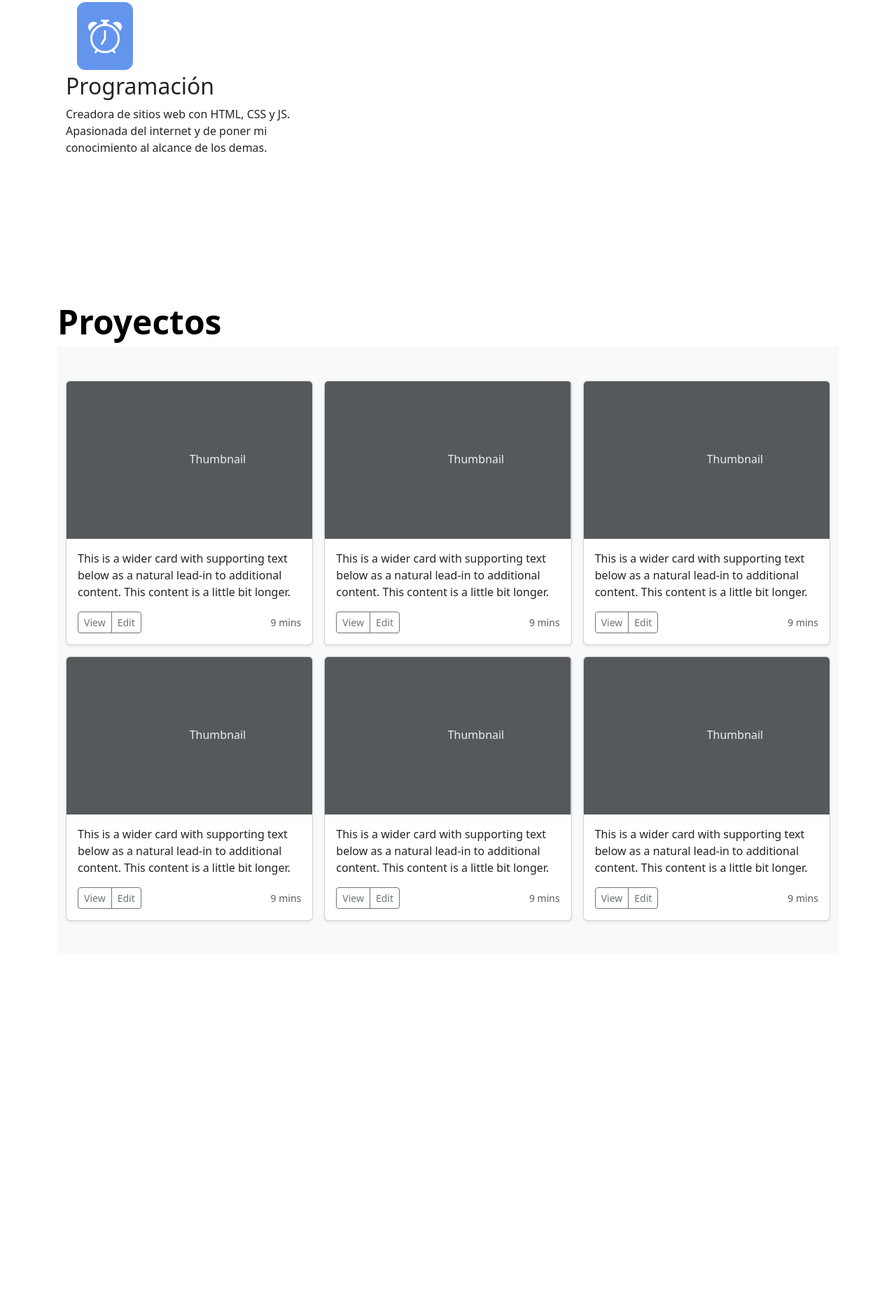
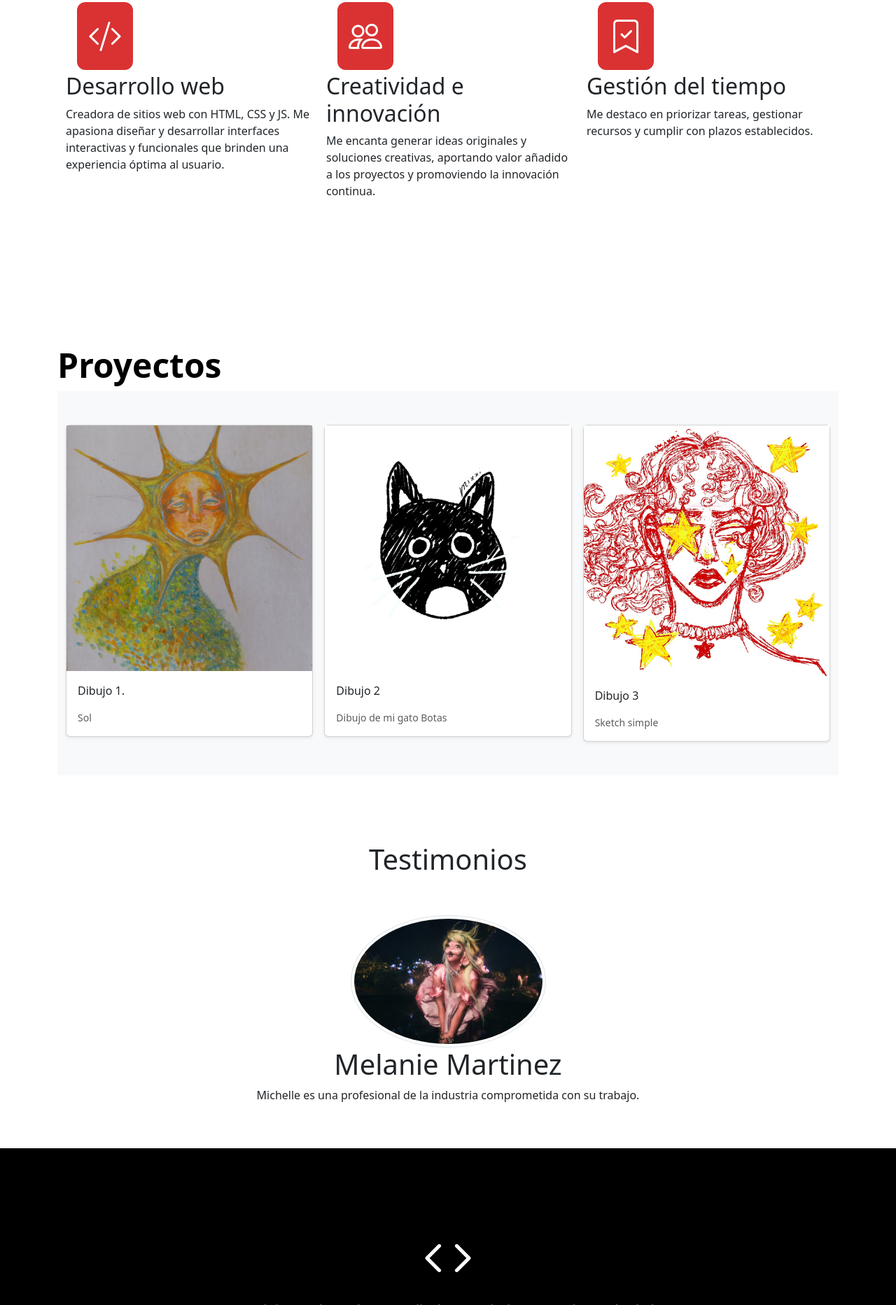
Before and after one commit to mixxely/Portafolio-Web-Tecnolochicas, a plain HTML site: page index.html in a window 1280 px wide. Shown: the part 935-2800 px from the top of the page at 70% size. Before the commit the page ends 2395 px from the top, so only its background shows below. Drawn offline with nearby package versions, Linux system fonts and the light colour scheme.

Commit message:
Add files via upload

```diff
--- a/index.html
+++ b/index.html
@@ -28,16 +28,16 @@
             <a class="nav-link active " aria-current="page" href="#yo">Yo</a>
           </li>
           <li class="nav-item">
-            <a class="nav-link" href="#">Habilidades</a>
+            <a class="nav-link" href="#habilidades">Habilidades</a>
           </li>
           <li class="nav-item">
             <a class="nav-link" href="#proyectos">Proyectos</a>
           </li>
           <li class="nav-item">
-            <a class="nav-link" href="#">Testimonios</a>
+            <a class="nav-link" href="#testimonios">Testimonios</a>
           </li>
           <li class="nav-item">
-            <a class="nav-link" href="#">Contacto</a>
+            <a class="nav-link" href="#contacto">Contacto</a>
           </li>
         </ul>
       </div>
@@ -47,13 +47,15 @@
   <header id="yo" class="container-fluid d-flex align-items-center">
     <div class="container py-5 my-5">
       <h1 class="display-5 fw-bold">Hola, soy</h1>
-      <h1 class="display-5 fw-bold">Michelle Mercado</h1>
+      <h1 id="app" class="display-5 fw-bold">Michelle Mercado</h1>
 
       <div class="col-lg-6">
-        <p class="lead mb-4">Una desarrolladora frontend junior, amante de los gatos y el dibujo desde siempre.</p>
+        <p class="lead mb-4">Desarrolladora Frontend Junior.
+          Amante de las series, películas, el dibujo y los gatos."
+        </p>
         <div class="d-grid gap-2 d-sm-flex">
           <button type="button" class="btn btn-outline-danger btn-lg px-4 gap-3">Contáctame</button>
-          <a class="px-3 py-2" href="mailto:malinalibb98@gmail.com">mmercado704@gmail.com</a>
+          <a class="px-3 py-2" href="mailto:Michellebb98@gmail.com">Mmercado704@gmail.com</a>
         </div>
       </div>
     </div>
@@ -61,26 +63,53 @@
 
 
   <main>
+    <!-- Habilidades -->
 
-    <section class="container px-4 py-5" id="habilidades">
+    <section id="habilidades" class="container px-4 py-5" >
 
       <h2 class="pb-2 border-bottom">Habilidades</h2>
 
       <div class="row g-4 py-5 row-cols-1 row-cols-lg-3">
         <div class="feature col">
           <div class="feature-icon">
-            <i class="bi bi-alarm icono"></i>
+            <i class="bi bi-code-slash icono"></i>
           </div>
 
-          <h2 class="subtitulo-habilidades">Programación</h2>
+          <h2 class="subtitulo-habilidades">Desarrollo web</h2>
 
-          <p>Creadora de sitios web con HTML, CSS y JS. Apasionada del internet y de poner mi conocimiento al alcance de
-            los demas.</p>
+          <p>Creadora de sitios web con HTML, CSS y JS. Me apasiona diseñar y
+             desarrollar interfaces interactivas y funcionales que brinden una experiencia óptima al usuario.</p>
+
+        </div>
+
+        <div class="feature col">
+          <div class="feature-icon">
+            <i class="bi bi-people icono"></i>
+          </div>
+
+          <h2 class="subtitulo-habilidades">Creatividad e innovación</h2>
+
+          <p>Me encanta generar ideas originales y soluciones creativas,
+            aportando valor añadido a los proyectos y promoviendo la innovación continua.</p>
+        </div>
+
+
+
+        <div class="feature col">
+          <div class="feature-icon">
+            <i class="bi bi-bookmark-check icono"></i>
+          </div>
+
+          <h2 class="subtitulo-habilidades">Gestión del tiempo</h2>
+
+          <p>Me destaco en priorizar tareas, gestionar recursos y cumplir con plazos establecidos.</p>
         </div>
 
       </div>
 
     </section>
+
+    <!-- Proyectos -->
 
     <section id="proyectos" class="container-fluid d-flex align-items-center">
       <div class="container py-5 my-5">
@@ -89,139 +118,82 @@
           <div class="album py-5 bg-body-tertiary">
             <div class="container">
               <div class="row row-cols-1 row-cols-sm-2 row-cols-md-3 g-3">
+
+
+
+
+
+
+
+
+
+
+
+
+
+
                 <div class="col">
                   <div class="card shadow-sm">
-                    <svg class="bd-placeholder-img card-img-top" width="100%" height="225"
-                      xmlns="http://www.w3.org/2000/svg" role="img" aria-label="Placeholder: Thumbnail"
-                      preserveAspectRatio="xMidYMid slice" focusable="false">
-                      <title>Placeholder</title>
-                      <rect width="100%" height="100%" fill="#55595c"></rect><text x="50%" y="50%" fill="#eceeef"
-                        dy=".3em">Thumbnail</text>
-                    </svg>
+
+                    <img src="assets/sol.jpg" alt="Dibujo">
+
                     <div class="card-body">
-                      <p class="card-text">This is a wider card with supporting text below as a natural lead-in to
-                        additional content. This content is a little bit longer.</p>
+                      <p class="card-text">Dibujo 1.</p>
                       <div class="d-flex justify-content-between align-items-center">
-                        <div class="btn-group">
-                          <button type="button" class="btn btn-sm btn-outline-secondary">View</button>
-                          <button type="button" class="btn btn-sm btn-outline-secondary">Edit</button>
-                        </div>
-                        <small class="text-body-secondary">9 mins</small>
+                        <small class="text-body-secondary">Sol</small>
                       </div>
                     </div>
-                  </div>
-                </div>
-                <div class="col">
-                  <div class="card shadow-sm">
-                    <svg class="bd-placeholder-img card-img-top" width="100%" height="225"
-                      xmlns="http://www.w3.org/2000/svg" role="img" aria-label="Placeholder: Thumbnail"
-                      preserveAspectRatio="xMidYMid slice" focusable="false">
-                      <title>Placeholder</title>
-                      <rect width="100%" height="100%" fill="#55595c"></rect><text x="50%" y="50%" fill="#eceeef"
-                        dy=".3em">Thumbnail</text>
-                    </svg>
-                    <div class="card-body">
-                      <p class="card-text">This is a wider card with supporting text below as a natural lead-in to
-                        additional content. This content is a little bit longer.</p>
-                      <div class="d-flex justify-content-between align-items-center">
-                        <div class="btn-group">
-                          <button type="button" class="btn btn-sm btn-outline-secondary">View</button>
-                          <button type="button" class="btn btn-sm btn-outline-secondary">Edit</button>
-                        </div>
-                        <small class="text-body-secondary">9 mins</small>
-                      </div>
-                    </div>
-                  </div>
-                </div>
-                <div class="col">
-                  <div class="card shadow-sm">
-                    <svg class="bd-placeholder-img card-img-top" width="100%" height="225"
-                      xmlns="http://www.w3.org/2000/svg" role="img" aria-label="Placeholder: Thumbnail"
-                      preserveAspectRatio="xMidYMid slice" focusable="false">
-                      <title>Placeholder</title>
-                      <rect width="100%" height="100%" fill="#55595c"></rect><text x="50%" y="50%" fill="#eceeef"
-                        dy=".3em">Thumbnail</text>
-                    </svg>
-                    <div class="card-body">
-                      <p class="card-text">This is a wider card with supporting text below as a natural lead-in to
-                        additional content. This content is a little bit longer.</p>
-                      <div class="d-flex justify-content-between align-items-center">
-                        <div class="btn-group">
-                          <button type="button" class="btn btn-sm btn-outline-secondary">View</button>
-                          <button type="button" class="btn btn-sm btn-outline-secondary">Edit</button>
-                        </div>
-                        <small class="text-body-secondary">9 mins</small>
-                      </div>
-                    </div>
+
+
                   </div>
                 </div>
 
+
+
+
+
+
+
                 <div class="col">
                   <div class="card shadow-sm">
-                    <svg class="bd-placeholder-img card-img-top" width="100%" height="225"
-                      xmlns="http://www.w3.org/2000/svg" role="img" aria-label="Placeholder: Thumbnail"
-                      preserveAspectRatio="xMidYMid slice" focusable="false">
-                      <title>Placeholder</title>
-                      <rect width="100%" height="100%" fill="#55595c"></rect><text x="50%" y="50%" fill="#eceeef"
-                        dy=".3em">Thumbnail</text>
-                    </svg>
+
+                    <img src="assets/botas.jpg" alt="botas">
+
                     <div class="card-body">
-                      <p class="card-text">This is a wider card with supporting text below as a natural lead-in to
-                        additional content. This content is a little bit longer.</p>
+                      <p class="card-text">Dibujo 2</p>
                       <div class="d-flex justify-content-between align-items-center">
-                        <div class="btn-group">
-                          <button type="button" class="btn btn-sm btn-outline-secondary">View</button>
-                          <button type="button" class="btn btn-sm btn-outline-secondary">Edit</button>
-                        </div>
-                        <small class="text-body-secondary">9 mins</small>
+                        <small class="text-body-secondary">Dibujo de mi gato Botas</small>
                       </div>
                     </div>
+
+
                   </div>
                 </div>
+
+
+
                 <div class="col">
                   <div class="card shadow-sm">
-                    <svg class="bd-placeholder-img card-img-top" width="100%" height="225"
-                      xmlns="http://www.w3.org/2000/svg" role="img" aria-label="Placeholder: Thumbnail"
-                      preserveAspectRatio="xMidYMid slice" focusable="false">
-                      <title>Placeholder</title>
-                      <rect width="100%" height="100%" fill="#55595c"></rect><text x="50%" y="50%" fill="#eceeef"
-                        dy=".3em">Thumbnail</text>
-                    </svg>
+
+                    <img src="assets/rojo.jpg" alt="Sketch">
+
                     <div class="card-body">
-                      <p class="card-text">This is a wider card with supporting text below as a natural lead-in to
-                        additional content. This content is a little bit longer.</p>
+                      <p class="card-text">Dibujo 3</p>
                       <div class="d-flex justify-content-between align-items-center">
-                        <div class="btn-group">
-                          <button type="button" class="btn btn-sm btn-outline-secondary">View</button>
-                          <button type="button" class="btn btn-sm btn-outline-secondary">Edit</button>
-                        </div>
-                        <small class="text-body-secondary">9 mins</small>
+                        <small class="text-body-secondary">Sketch simple</small>
                       </div>
                     </div>
+
+
                   </div>
                 </div>
-                <div class="col">
-                  <div class="card shadow-sm">
-                    <svg class="bd-placeholder-img card-img-top" width="100%" height="225"
-                      xmlns="http://www.w3.org/2000/svg" role="img" aria-label="Placeholder: Thumbnail"
-                      preserveAspectRatio="xMidYMid slice" focusable="false">
-                      <title>Placeholder</title>
-                      <rect width="100%" height="100%" fill="#55595c"></rect><text x="50%" y="50%" fill="#eceeef"
-                        dy=".3em">Thumbnail</text>
-                    </svg>
-                    <div class="card-body">
-                      <p class="card-text">This is a wider card with supporting text below as a natural lead-in to
-                        additional content. This content is a little bit longer.</p>
-                      <div class="d-flex justify-content-between align-items-center">
-                        <div class="btn-group">
-                          <button type="button" class="btn btn-sm btn-outline-secondary">View</button>
-                          <button type="button" class="btn btn-sm btn-outline-secondary">Edit</button>
-                        </div>
-                        <small class="text-body-secondary">9 mins</small>
-                      </div>
-                    </div>
-                  </div>
-                </div>
+
+
+
+
+
+
+
 
               </div>
             </div>
@@ -230,19 +202,98 @@
       </div>
     </section>
 
-    <!-- Testimonios -->
+   <!-- Testimonios -->
 
-    <!-- Contactos -->
+   <section id="testimonios" class="container pb-5">
+    <h1 class="text-center pb-5">Testimonios</h1>
+    <div id="carouselExample" class="carousel slide">
+      <div class="carousel-inner">
 
-  </main>
+        <div class="carousel-item text-center active">
+          <img src="assets/melanie.jpg" class="img-thumbnail w-25 rounded-circle" alt="melanie">
+          <h1>Melanie Martinez</h1>
+          <p>Michelle es una profesional de la industria comprometida con su trabajo.</p>
+        </div>
+
+        <div class="carousel-item text-center">
+          <img src="assets/jhope.jpeg" class="img-thumbnail w-25 rounded-circle" alt="jhope">
+          <h1>Jhope</h1>
+          <p>Michelle es una profesional de la industria comprometida con su trabajo.</p>
+        </div>
+
+        <div class="carousel-item text-center">
+          <img src="assets/kendrick.jpg" class="img-thumbnail w-25 rounded-circle" alt="kendrick">
+          <h1>Kendrick</h1>
+          <p>Michelle es una profesional de la industria comprometida con su trabajo.</p>
+        </div>
 
 
-  <footer>
+ </div>
 
-  </footer>
-  <script src="https://cdn.jsdelivr.net/npm/bootstrap@5.3.3/dist/js/bootstrap.bundle.min.js"
-    integrity="sha384-YvpcrYf0tY3lHB60NNkmXc5s9fDVZLESaAA55NDzOxhy9GkcIdslK1eN7N6jIeHz"
-    crossorigin="anonymous"></script>
+
+
+ <button class="carousel-control-prev" type="button" data-bs-target="#carouselExample" data-bs-slide="prev">
+  <span class="carousel-control-prev-icon" aria-hidden="true"></span>
+  <span class="visually-hidden">Previous</span>
+</button>
+<button class="carousel-control-next" type="button" data-bs-target="#carouselExample" data-bs-slide="next">
+  <span class="carousel-control-next-icon" aria-hidden="true"></span>
+  <span class="visually-hidden">Next</span>
+</button>
+
+
+
+    </div>
+  </div>
+  </section>
+</main>
+
+  <!-- Contactos -->
+<footer id="contacto">
+  <div class="bg-black text-secondary px-4 py-5 text-center">
+    <div class="py-5">
+
+      <i id="icono-footer" class="bi bi-code"></i>
+
+      <div class="col-lg-6 mx-auto">
+        <p class="fs-5 mb-4">Un viaje continuo de aprendizaje y crecimiento en el mundo de la tecnología.</p>
+
+        <div class="d-grid gap-2 d-sm-flex justify-content-sm-center">
+          <a href="https://github.com/mixxely" target="_blank" rel="noopener noreferrer">
+            <i class="bi bi-github icono-contacto"></i>
+          </a>
+          <a href="https://www.linkedin.com/in/michelle-mercado-015059308/" target="_blank" rel="noopener noreferrer">
+            <i class="bi bi-linkedin icono-contacto"></i>
+          </a>
+          <a href="https://www.instagram.com/michidope?igsh=YnN0anAwcHZ0cmJh" target="_blank" rel="noopener noreferrer">
+            <i class="bi bi-instagram icono-contacto"></i>
+          </a>
+          <a href="https://x.com/Michellemb18?t=ALL0V4lSyAtd861ATRpgRg&s=08" target="_blank" rel="noopener noreferrer">
+            <i class="bi bi-twitter-x icono-contacto"></i>
+          </a>
+          <a href="mailto:mmercado704@gmail.com" target="_blank" rel="noopener noreferrer">
+            <i class="bi bi-envelope icono-contacto"></i>
+          </a>
+        </div>
+
+
+      </div>
+
+
+    </div>
+    <h6 id="derechos-de-autor">Creado por Michelle (2024) - Technolochicas PRO</h6>
+  </div>
+</footer>
+<script src="https://cdn.jsdelivr.net/npm/bootstrap@5.3.3/dist/js/bootstrap.bundle.min.js"
+  integrity="sha384-YvpcrYf0tY3lHB60NNkmXc5s9fDVZLESaAA55NDzOxhy9GkcIdslK1eN7N6jIeHz"
+  crossorigin="anonymous"></script>
+
+
+  <script src="https://unpkg.com/typewriter-effect@latest/dist/core.js"></script>
+
+
+
+  <script src="script.js"></script>
 </body>
 
 </html>
--- a/style.css
+++ b/style.css
@@ -9,7 +9,26 @@ nav, header {
 .icono {
     font-size: 3rem;
     color: white;
-    background-color: cornflowerblue;
+    background-color: rgb(218, 50, 50);
+    padding: 1rem;
+    margin: 1rem;
+    border-radius: 12px;
+}
+
+.icono-contacto {
+    font-size: 2rem;
+    color: black;
+    background-color: white;
+    /*        arriba derecha abajo izq
+    padding: 0.5rem 1rem 0.5rem 1rem; */
+    padding: 0.8rem 1rem;
+    margin: 1rem;
+    border-radius: 75%;
+}
+
+#icono-footer{
+    font-size: 5rem;
+    color: white;
     padding: 1rem;
     margin: 1rem;
     border-radius: 12px;
@@ -24,7 +43,7 @@ header {
     padding-left: 0px !important;
     height: 100vh;
 
-    background-image: url('fondo.jpeg');
+    background-image: url('assets/fondo.png');
     background-size: cover;
     background-position: center;
     background-repeat: no-repeat; /* Prevent the image from repeating */
```
Also changed, not shown: script.js (added, +19 -0 lines), assets/botas.jpg (added), assets/jhope.jpeg (added), assets/kendrick.jpg (added), assets/melanie.jpg (added), assets/rojo.jpg (added), assets/sol.jpg (added), 2 other files.
